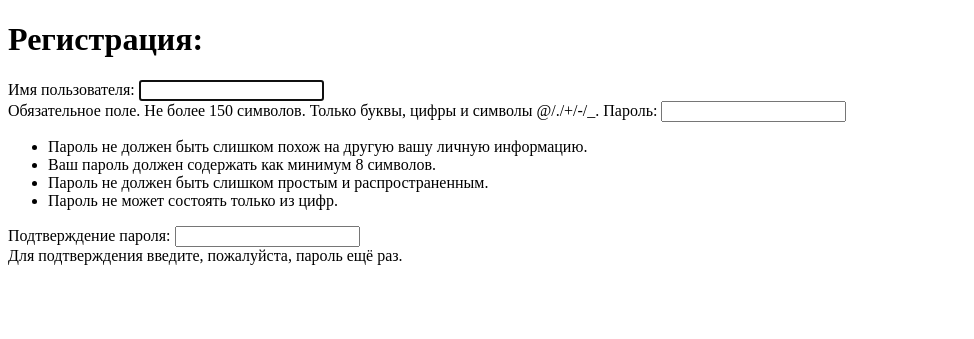
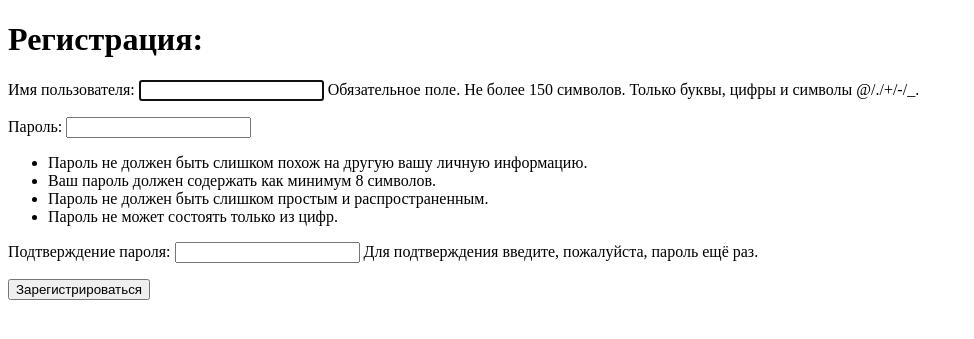
Before and after one commit to StanislavPopovSP/Django_third_progect_todos, a Django app: page /signup/ in a window 1280 px wide. Shown: the top 339 px of the page, without its empty margins (0-974 px from the left). Run offline with Django 4.2, Linux system fonts and the light colour scheme.

Commit message:
Добавил форму в signupuser.html

```diff
--- a/todos/todo/templates/todo/signupuser.html
+++ b/todos/todo/templates/todo/signupuser.html
@@ -2,5 +2,8 @@
 
 {% block content %}
 <h1>Регистрация: </h1>
-{{ form }}
+<form method="post" class="register">
+    {{ form.as_p }} <!--.as_p - Это служебное свойство, кот может доб-ся в form для того что бы input окружился тегами p-->
+    <button class="btn">Зарегистрироваться</button>
+</form>
 {% endblock %}
```
